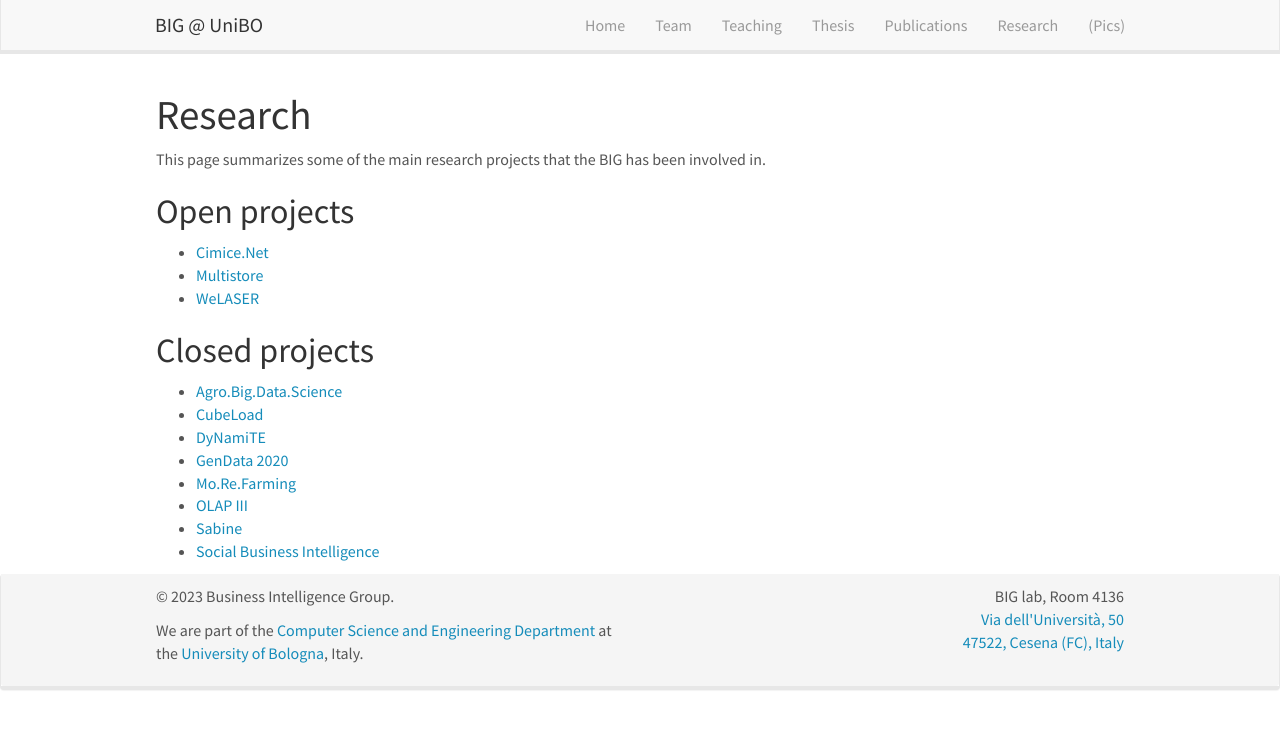
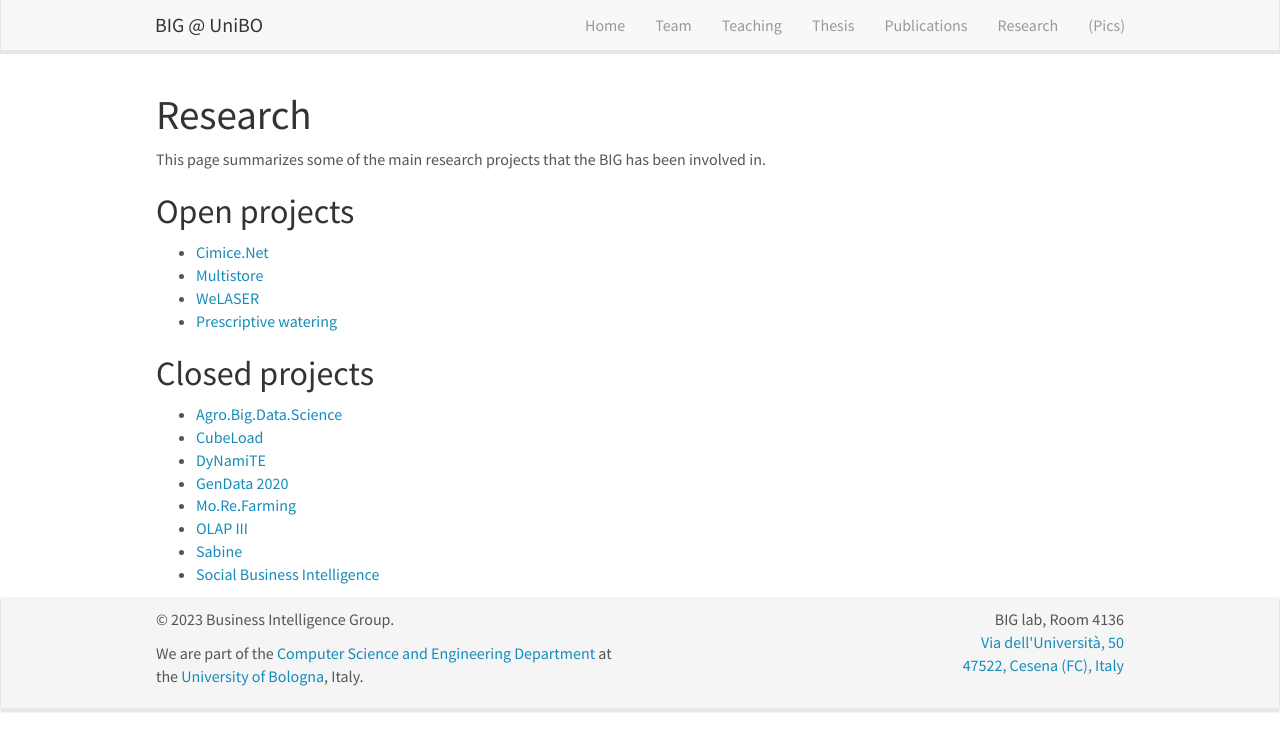
Before and after one commit to big-unibo/big-unibo.github.io, a Jekyll site: the page built from _pages/research.md, in a window 1280 px wide. Shown: the top 751 px of the page. Built offline with Jekyll 4.4.1, drawn with Linux system fonts in a browser that asks for light colours; nearby versions of some CDN libraries.

Commit message:
Update research.md

```diff
--- a/_pages/research.md
+++ b/_pages/research.md
@@ -15,6 +15,7 @@ This page summarizes some of the main research projects that the BIG has been in
 - [Cimice.Net](/cimice)
 - [Multistore](/multistore)
 - [WeLASER](/welaser)
+- [Prescriptive watering](/watering)
 
 ## Closed projects
 
```
